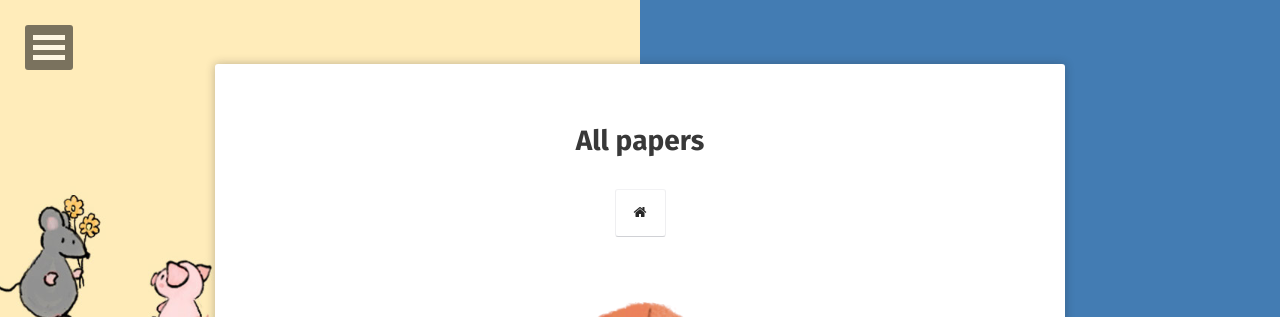
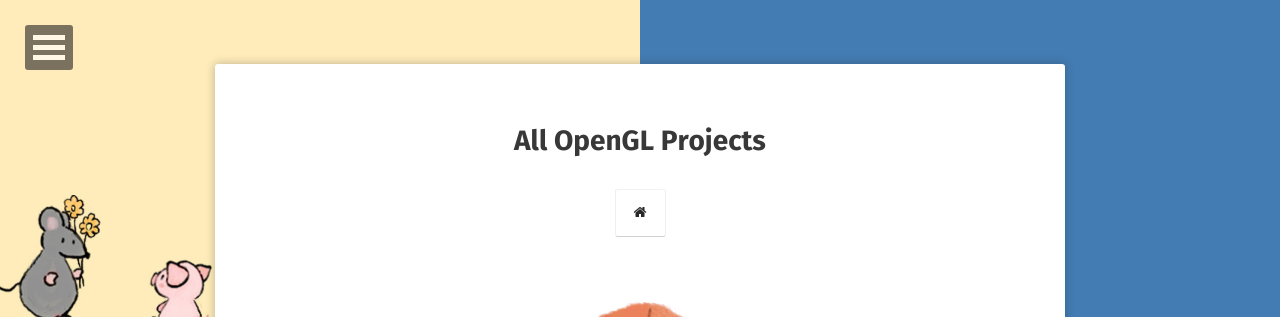
Before and after one commit to MuruC/MuruC.github.io, a Jekyll site: the page built from papers/index.md, in a window 1280 px wide. Shown: the top 317 px of the page. Built offline with Jekyll 4.4.1, drawn with Linux system fonts in a browser that asks for light colours; some web fonts are replaced.

Commit message:
change paper to openGL

```diff
--- a/_includes/nav.html
+++ b/_includes/nav.html
@@ -91,7 +91,7 @@
 				<a href="{{ site.url }}/interactive_arts/">Interactive Arts</a>
 			</li>
 			<li>
-				<a href="{{ site.url }}/papers/">Papers</a>
+				<a href="{{ site.url }}/OpenGL/">OpenGL</a>
 			</li>
 
 			{% for link in site.data.navigation %}
--- a/_layouts/home.html
+++ b/_layouts/home.html
@@ -41,8 +41,8 @@
 						  <a class="btn zoombtn" href="{{ site.url }}/interactive_arts">
                          Interactive Arts
                          </a>
-                         <a class="btn zoombtn" href="{{ site.url }}/papers">
-                         Papers
+                         <a class="btn zoombtn" href="{{ site.url }}/OpenGL">
+                         OpenGL
                          </a>
                  </h3>
             </div>
--- a/_layouts/post.html
+++ b/_layouts/post.html
@@ -29,7 +29,7 @@
                     {% else %}
                     <a class="btn zoombtn" href="{{site.url}}/interactive_arts/">
 					 {% else %}
-                    <a class="btn zoombtn" href="{{site.url}}/papers/">
+                    <a class="btn zoombtn" href="{{site.url}}/OpenGL/">
                     {% endif %}
                         <i class="fa fa-chevron-left"></i>
                     </a>
--- a/papers/index.md
+++ b/papers/index.md
@@ -1,6 +1,6 @@
 ---
 layout: post-list
-title: All papers
+title: All OpenGL Projects
 excerpt: "A List of Posts"
 comments: false
 pagetype: 3
```
